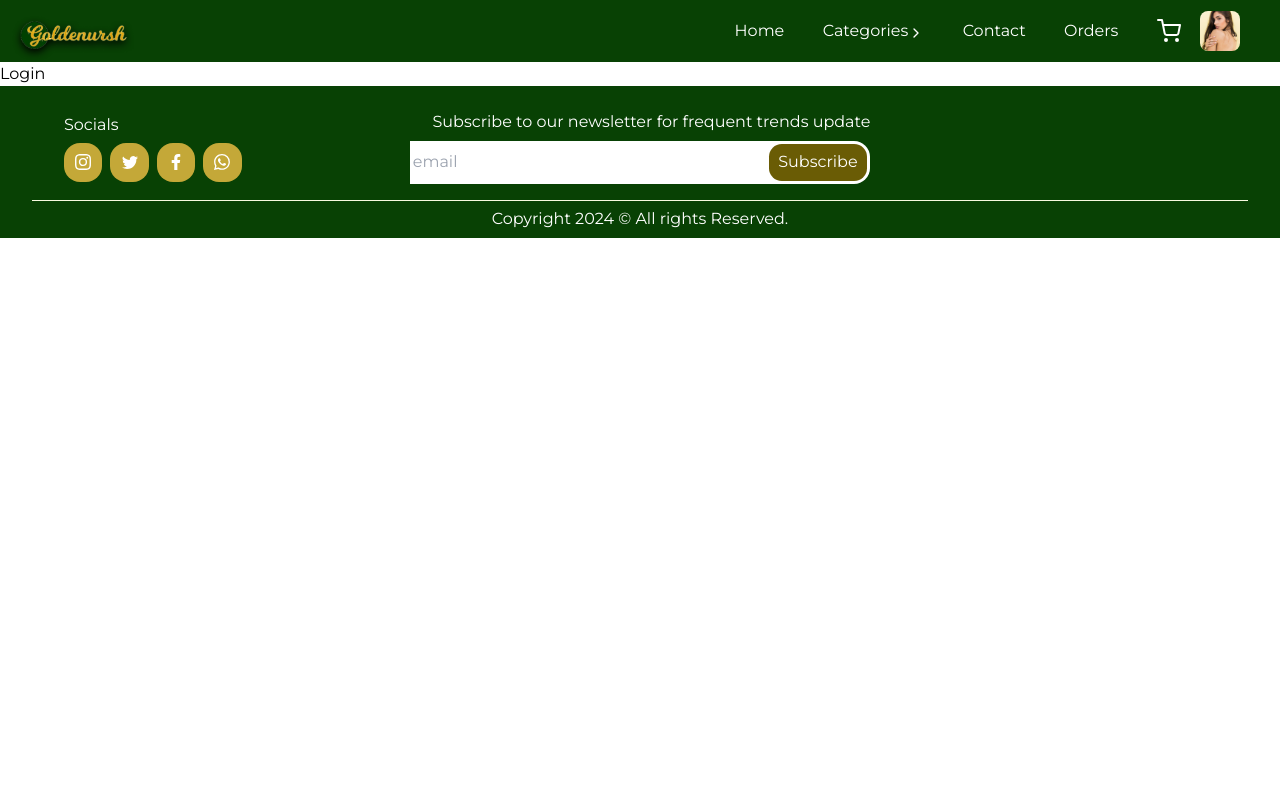
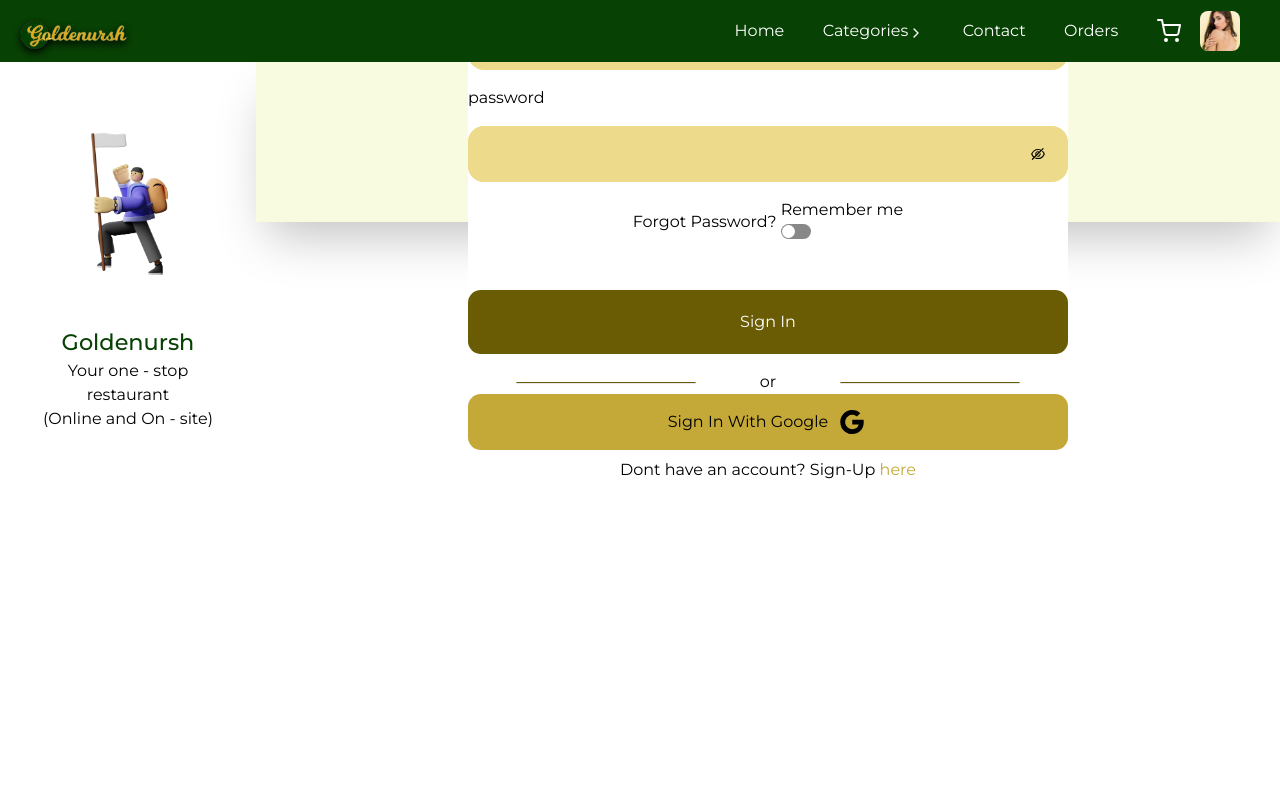
Before and after one commit to really-riel/Goldernursh-V2, a React (Vite) app: page /auth/login in a window 1280 px wide. Shown: the top 800 px of the page. Built offline with nearby package versions, Linux system fonts and the light colour scheme.

Commit message:
login page update

```diff
--- a/package.json
+++ b/package.json
@@ -18,6 +18,7 @@
     "react-redux": "^9.0.4",
     "react-router-dom": "^6.21.1",
     "react-select": "^5.8.0",
+    "react-switch": "^7.0.0",
     "react-toastify": "^9.1.3",
     "swiper": "^11.0.5"
   },
--- a/src/components/AuthSectionDesign.jsx
+++ b/src/components/AuthSectionDesign.jsx
@@ -3,18 +3,18 @@ import authImg from "../assets/authImage.png";
 
 const AuthSectionDesign = () => {
   return (
-    <section className="authSectionDesign">
-      <div className="cover">
-        <figure>
-          <img src={authImg} alt="loginImg" />
+    <section className="items-start justify-center hidden authSectionDesign md:flex md:py-12">
+      <div className="relative flex items-center justify-center cover lg:flex-col">
+        <figure className="w-[clamp(7rem,_1rem_+_1vw,_9rem)]">
+          <img className="w-full h-full" src={authImg} alt="loginImg" />
         </figure>
-        <div className="heading">
-          <h1>Goldenursh</h1>
+        <div className="mt-4 text-center heading">
+          <h1 className="font-medium text-nursh_green">Goldenursh</h1>
           <p>
             Your one - stop <br /> restaurant <br /> {"(Online and On - site)"}
           </p>
         </div>
-        <div className="underline"></div>
+        <div className="absolute h-3 underline bg-nursh_dark_olive lg:hidden"></div>
       </div>
     </section>
   );
--- a/src/components/SmallLogo.jsx
+++ b/src/components/SmallLogo.jsx
@@ -3,8 +3,12 @@ import logoSmall from "../assets/logo_small.png";
 
 const SmallLogo = () => {
   return (
-    <figure className="smallLogo">
-      <img src={logoSmall} alt="goldenursh" />
+    <figure className="flex items-center justify-center smallLogo">
+      <img
+        className="w-[clamp(3rem,_1rem_+_1vw,_5rem)]"
+        src={logoSmall}
+        alt="goldenursh"
+      />
     </figure>
   );
 };
--- a/src/components/TMealCard.jsx
+++ b/src/components/TMealCard.jsx
@@ -15,7 +15,7 @@ const TMealCard = ({ item }) => {
   };
 
   return (
-    <div className="  min-w-[178px] md:min-w-[250px] lg:min-w-[300px] bg-white tMealCardContainer  ">
+    <div className="  w-[178px] md:w-[250px] lg:w-[300px] bg-white tMealCardContainer  ">
       <div className="tMealCard rounded-card_border_radius p-2 w-full h-full text-[clamp(0.6rem,_0.4rem_+_0.6vw,_1rem)] shadow-card_shadow flex flex-col">
         <figure className="w-full h-full overflow-hidden rounded-card_border_radius">
           <motion.img
--- a/src/index.css
+++ b/src/index.css
@@ -21,6 +21,10 @@
   h2 {
     font-size: clamp(0.7rem, 0.6rem + 1vw, 2rem);
     font-weight: 600;
+  }
+
+  input {
+    outline: none;
   }
 }
 
--- a/src/layout/header/Header.jsx
+++ b/src/layout/header/Header.jsx
@@ -23,7 +23,7 @@ const Header = () => {
         />
       </motion.div>
       <div className="flex gap-clamp_1">
-        {width < 1200 && <Nav />}
+        {width < 1024 && <Nav />}
 
         <Link to={"/"}>
           <Logo />
--- a/src/layout/nav/Nav.jsx
+++ b/src/layout/nav/Nav.jsx
@@ -17,7 +17,7 @@ const Nav = () => {
   }, [cartItems]); */
 
   return (
-    <div className="flex Nav gap-clamp_2 text-clamp_2">
+    <div className="flex Nav gap-clamp_2 text-clamp_2 ">
       <Link to={"/cart"}>
         <motion.div
           whileTap={{ scale: 0.8 }}
--- a/src/layout/nav/SideNav.jsx
+++ b/src/layout/nav/SideNav.jsx
@@ -131,7 +131,7 @@ const SideNav = ({ setIsSideNavOpen }) => {
                 </li>
               </NavLink>
               {/* login */}
-              <ShowOnLogout>
+              {/* <ShowOnLogout>
                 <NavLink
                   to={"/auth/login"}
                   onClick={() => setIsSideNavOpen(false)}
@@ -140,7 +140,15 @@ const SideNav = ({ setIsSideNavOpen }) => {
                     <HiOutlineArrowRightOnRectangle /> Login
                   </li>
                 </NavLink>
-              </ShowOnLogout>
+              </ShowOnLogout> */}
+              <NavLink
+                to={"/auth/login"}
+                onClick={() => setIsSideNavOpen(false)}
+              >
+                <li className="flex items-center gap-4 p-[0.7rem] ">
+                  <HiOutlineArrowRightOnRectangle /> Login
+                </li>
+              </NavLink>
 
               {/* logout */}
               <ShowOnLogin>
--- a/src/pages/Auth/Login.jsx
+++ b/src/pages/Auth/Login.jsx
@@ -1,7 +1,153 @@
-import React from "react";
+import React, { useState } from "react";
+import Loader from "../../components/Loader";
+import AuthSectionDesign from "../../components/AuthSectionDesign";
+import { motion } from "framer-motion";
+import SmallLogo from "../../components/SmallLogo";
+import {
+  AiOutlineEye,
+  AiOutlineEyeInvisible,
+  AiOutlineGoogle,
+} from "react-icons/ai";
+import { Link } from "react-router-dom";
+import Switch from "react-switch";
 
 const Login = () => {
-  return <div>Login</div>;
+  const [isLoading, setIsLoading] = useState(false);
+  const [isPasswordvisible, setIsPasswordVisble] = useState(false);
+  const [isRememberMe, setIsRememberMe] = useState(false);
+  const [email, setEmail] = useState("");
+  const [password, setPassword] = useState("");
+
+  const handleSignIn = () => {};
+
+  const handleSignInWithGoogle = () => {};
+
+  return (
+    <main className="grid Login text-[clamp(0.5rem,_0.7rem_+_1vw,_1rem)] md:grid-rows-[20%_80%] lg:grid-cols-[20%_80%] ">
+      {isLoading && <Loader />}
+      <AuthSectionDesign />
+      <section className="w-full shadow-2xl loginSection2 bg-nursh_cream md:flex md:flex-col md:items-center md:justify-center md:gap-8 ">
+        <motion.div
+          initial={{ opacity: 0, y: -500 }}
+          animate={{ opacity: 1, y: 0 }}
+          transition={{ duration: 0.5 }}
+          className="section2Wrapper w-full h-full flex flex-col md:w-[80%] md:justify-center md:items-center md:gap-4 md:pt-8 lg:items-start lg:gap-8 lg:pt-4"
+        >
+          <p className="tabletLogin hidden text-[clamp(1rem,_0.5rem_+_1vw,_2rem) md:block md:text-center lg:text-left]">
+            Hello, Welcome back. <br /> Good to have you
+          </p>
+          <div className="formContainer h-full w-full py-16  flex flex-col bg-white max-w-[600px] shadow-card_shadow rounded-md m-auto md:w-[min(70%,_600px)] md:rounded-2xl md:shadow-card_shadow2 md:h-auto lg:mt-0 lg:h-auto lg:w-full lg:pb-12 lg:mb-1  ">
+            <SmallLogo />
+            <p className="grid text-center mobileLogin place-content-center md:hidden ">
+              Hello, Welcome back. <br /> Good to have you
+            </p>
+            <form
+              className="flex flex-col gap-4 pt-[clamp(1rem,_0.5rem_+_1rem,_3rem)]"
+              onSubmit={handleSignIn}
+            >
+              <label htmlFor="loginEmail">E-mail Address</label>
+              <input
+                className="p-4 outline-none bg-nursh_light_gold rounded-2xl"
+                type="email"
+                id="loginEmail"
+                value={email}
+                onChange={(e) => setEmail(e.target.value)}
+                required
+              />
+              <label htmlFor="password">password</label>
+              <div className="flex items-center justify-center passwordWrapper bg-nursh_light_gold rounded-2xl ">
+                <input
+                  className="p-4 outline-none grow bg-nursh_light_gold rounded-2xl "
+                  type={isPasswordvisible ? "text" : "password"}
+                  id="password"
+                  value={password}
+                  onChange={(e) => setPassword(e.target.value)}
+                  required
+                />
+
+                <div
+                  className="passwordVisibilityBtn *:mr-3 *:select-none grid place-content-center h-full w-[48px] "
+                  onMouseDown={() => setIsPasswordVisble(true)}
+                  onMouseUp={() => setIsPasswordVisble(false)}
+                  onTouchStart={() => setIsPasswordVisble(true)}
+                  onTouchEnd={() =>
+                    setTimeout(() => {
+                      setIsPasswordVisble(false);
+                    }, 3000)
+                  }
+                  onTouchCancel={() =>
+                    setTimeout(() => {
+                      setIsPasswordVisble(false);
+                    }, 3000)
+                  }
+                >
+                  {isPasswordvisible ? (
+                    <AiOutlineEye />
+                  ) : (
+                    <AiOutlineEyeInvisible />
+                  )}
+                </div>
+              </div>
+              <div className="flex items-center justify-center gap-1 select-none suggestions ">
+                <Link to={"/auth/reset-password"}>
+                  <motion.p
+                    whileTap={{ scale: 0.8 }}
+                    className="forgotPassword"
+                  >
+                    Forgot Password?
+                  </motion.p>
+                </Link>
+                <div className="rememberMe">
+                  <p>Remember me</p>
+                  <Switch
+                    uncheckedIcon={false}
+                    checkedIcon={false}
+                    checked={isRememberMe}
+                    onColor="#084104"
+                    className="switch"
+                    onChange={() => setIsRememberMe(!isRememberMe)}
+                    width={30}
+                    height={15}
+                    /* #084104  #9acd32*/
+                  />
+                </div>
+              </div>
+              <motion.button
+                whileTap={{ scale: 0.8 }}
+                className="py-5 text-white signIn mt-7 bg-nursh_dark_olive"
+              >
+                Sign In
+              </motion.button>
+              <div className="relative flex items-center justify-center gap-4 or ">
+                <div className="leftLine before:content-[''] before:absolute before:border-t-nursh_dark_olive before:border-[0.1rem] before:w-[30%] before:top-1/2 before:left-12 before:flex-grow"></div>
+                <p>or</p>
+                <div className="rightLine before:content-[''] before:absolute before:border-t-nursh_dark_olive before:border-[0.1rem] before:w-[30%] before:top-1/2 before:right-12 before:flex-grow"></div>
+              </div>
+            </form>
+            <motion.button
+              whileTap={{ scale: 0.8 }}
+              className="flex items-center justify-center gap-2 py-3 signInWithGoogle bg-nursh_dark_gold *:text-[clamp(0.5rem,_1rem_+_2vw,_2rem)]"
+              onClick={handleSignInWithGoogle}
+            >
+              Sign In With Google <AiOutlineGoogle />
+            </motion.button>
+            <p className="mx-auto my-2 signUpOption">
+              Dont have an account? Sign-Up
+              <Link to={"/auth/sign-up"}>
+                <motion.span
+                  className="text-nursh_dark_gold"
+                  whileTap={{ scale: 0.8 }}
+                >
+                  {" "}
+                  here
+                </motion.span>
+              </Link>
+            </p>
+          </div>
+        </motion.div>
+      </section>
+    </main>
+  );
 };
 
 export default Login;
--- a/src/pages/Missing/Missing.jsx
+++ b/src/pages/Missing/Missing.jsx
@@ -1,7 +1,15 @@
 import React from "react";
+import { Link } from "react-router-dom";
 
 const Missing = () => {
-  return <div>Missing</div>;
+  return (
+    <main className="p-8 Missing bg-nursh_cream">
+      <h1 className="text-[clamp(1rem,_1rem_+_1vw,_3rem)]">Page not found</h1>
+      <Link to={"/"}>
+        <p className="mt-12 underline text-nursh_green">Go to Homepage</p>
+      </Link>
+    </main>
+  );
 };
 
 export default Missing;
```
Also changed, not shown: src/layout/nav/DesktopNav.jsx (+42 -16 lines), src/pages/CustomerOrders/CustomerOrders.jsx (+4 -4 lines), 1 other file (tests, documents, lock files or other folders).
